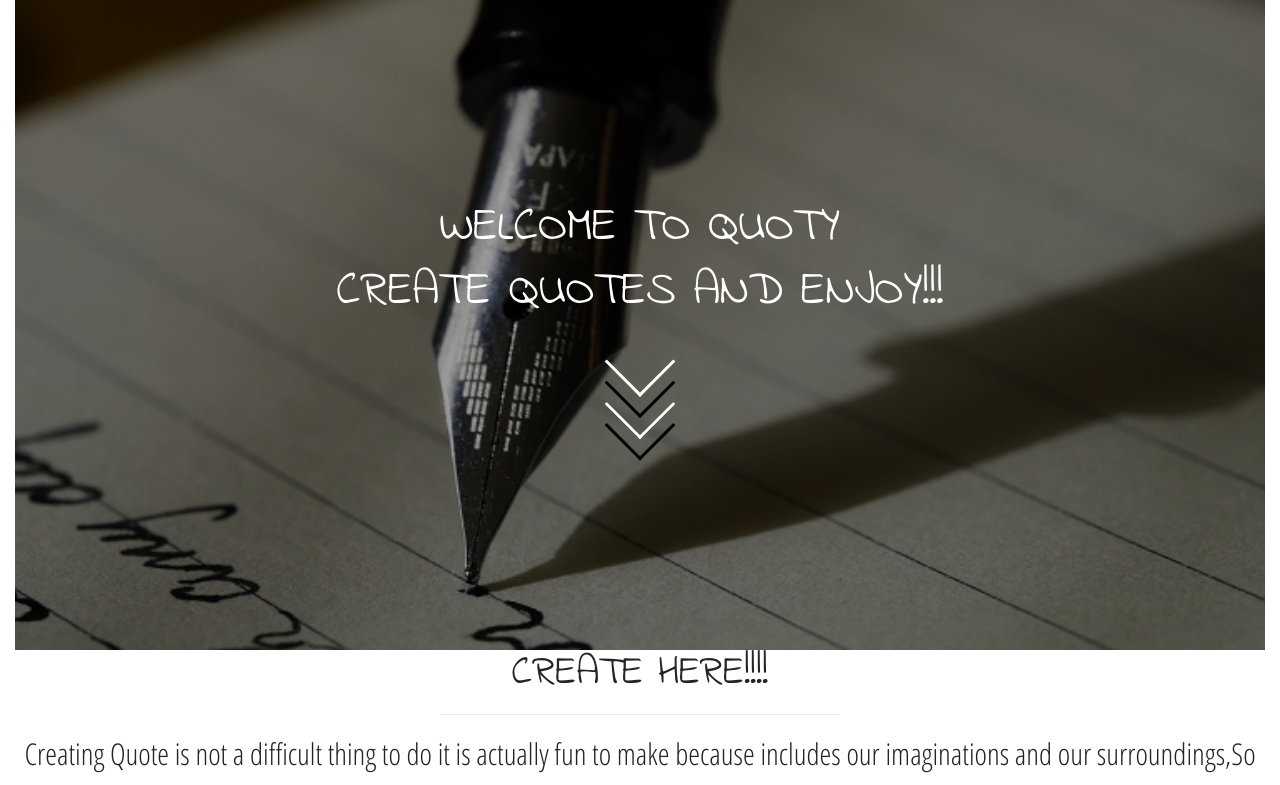
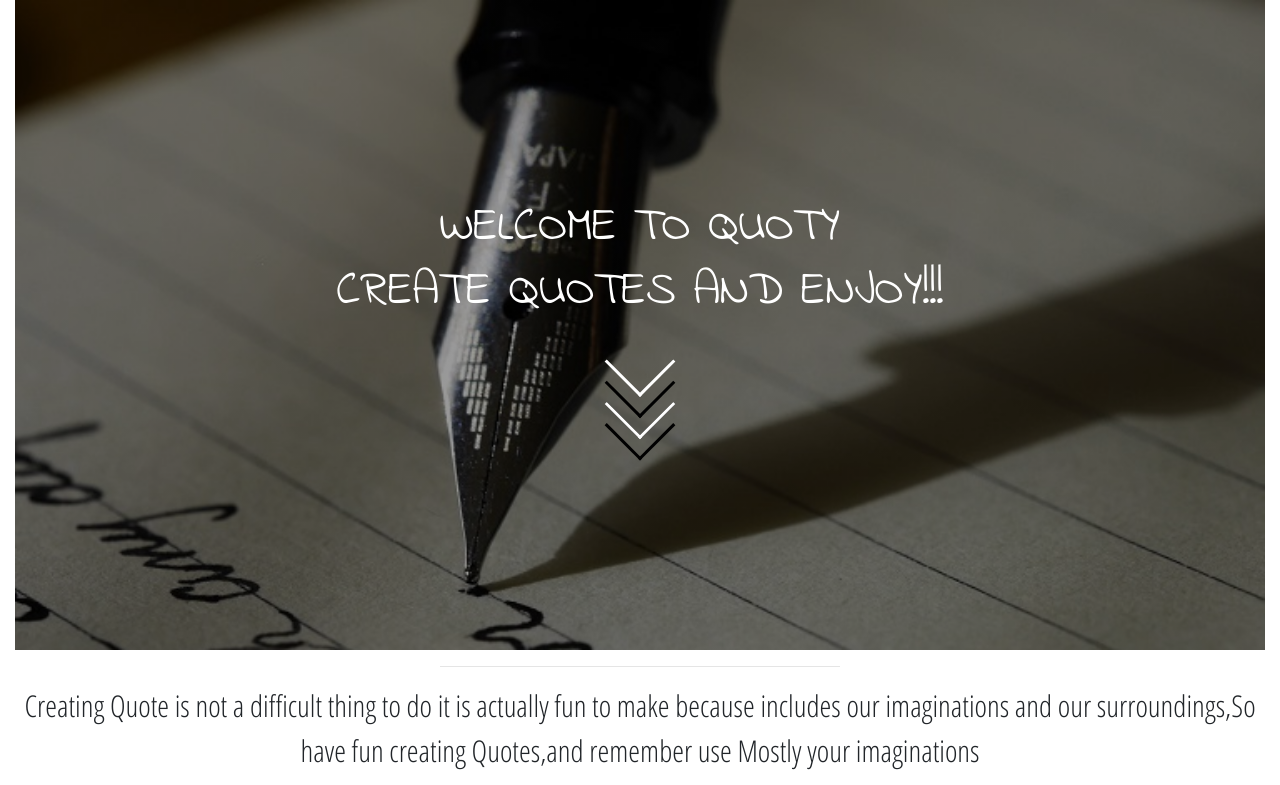
Before and after one commit to Mugengano18/quote-web, an Angular app: page / in a window 1280 px wide. Shown: the top 785 px of the page. Built offline with nearby package versions, Linux system fonts and the light colour scheme.

Commit message:
i added a paragragh

```diff
--- a/src/app/quotes/quotes.component.css
+++ b/src/app/quotes/quotes.component.css
@@ -5,11 +5,7 @@
     height: 600px;
 } */
 
-h1{
-    text-align: center;
-    font-family: 'Indie Flower', cursive;
 
-}
 .intro{
     text-align: center;
     font-size: 30px;
--- a/src/app/quotes/quotes.component.html
+++ b/src/app/quotes/quotes.component.html
@@ -4,7 +4,6 @@
 <link href="https://fonts.googleapis.com/css?family=Indie+Flower&display=swap" rel="stylesheet">
 <link href="https://fonts.googleapis.com/css?family=Open+Sans+Condensed:300&display=swap" rel="stylesheet">
 <div class="container-fluid">
-  <h1>CREATE HERE!!!!</h1>
   <hr width="400">
   <p class="intro">Creating Quote is not a difficult thing to do it is actually fun to make because includes our
     imaginations and our surroundings,So have fun creating Quotes,and remember use Mostly your imaginations</p>
```
